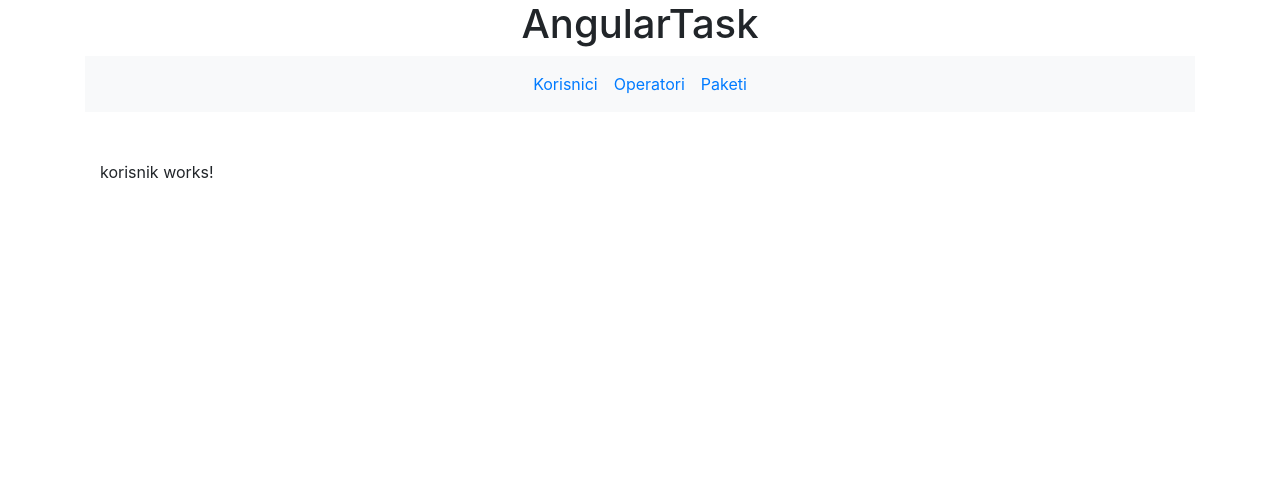
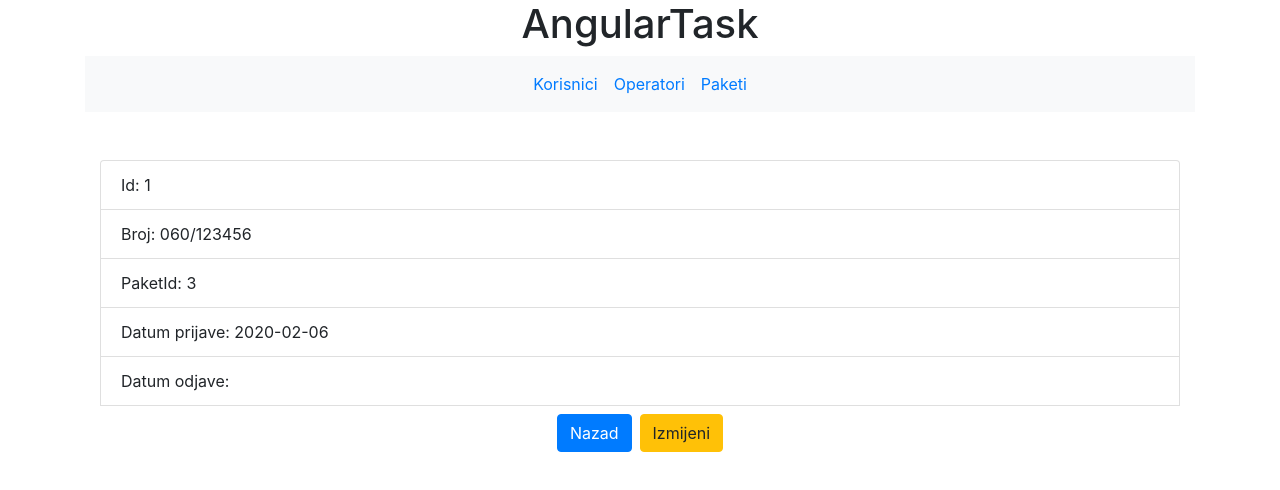
Before and after one commit to nemanjat053/AngularTask, an Angular app in the folder AngularTask/: page /korisnici/1 in a window 1280 px wide. Shown: the top 490 px of the page. Built offline with nearby package versions, Linux system fonts and the light colour scheme; data requests are answered from the project's data file.

Commit message:
Finished getting one item and deleting

```diff
--- a/AngularTask/src/app/components/korisnici/korisnici.component.html
+++ b/AngularTask/src/app/components/korisnici/korisnici.component.html
@@ -19,13 +19,14 @@
       <td>
         <button class="btn btn-primary">
           <a
-            [routerLink]="['/korisnic', korisnik.id]"
+            [routerLink]="['/korisnici', korisnik.id]"
             routerLinkActive="router-link-active"
+            style="color: white;"
             >Edit</a
           >
         </button>
         <button class="btn btn-danger" (click)="deleteKorisnik(korisnik.id)">
-            Delete
+          Delete
         </button>
       </td>
     </tr>
--- a/AngularTask/src/app/components/korisnik/korisnik.component.html
+++ b/AngularTask/src/app/components/korisnik/korisnik.component.html
@@ -1 +1,16 @@
-<p>korisnik works!</p>
+<ul class="list-group">
+  <li class="list-group-item">Id: {{ korisnik.id }}</li>
+  <li class="list-group-item">Broj: {{ korisnik.broj }}</li>
+  <li class="list-group-item">PaketId: {{ korisnik.paketId }}</li>
+  <li class="list-group-item">Datum prijave: {{ korisnik.datumPrijave }}</li>
+  <li class="list-group-item">Datum odjave: {{ korisnik.datumOdjave }}</li>
+
+  <div class="row mt-2">
+    <div class="col text-center">
+      <a routerLink="/artikli" class="btn btn-primary mr-2">Nazad</a>
+      <a class="btn btn-warning" (click)="navigateToEdit(korisnik.id)"
+        >Izmijeni</a
+      >
+    </div>
+  </div>
+</ul>
--- a/AngularTask/src/app/components/korisnik/korisnik.component.ts
+++ b/AngularTask/src/app/components/korisnik/korisnik.component.ts
@@ -1,15 +1,37 @@
 import { Component, OnInit } from '@angular/core';
+import { Korisnik } from 'src/app/model/Korisnik';
+import { KorisnikServiceService } from 'src/app/service/korisnik-service.service';
+import { ActivatedRoute, Router } from '@angular/router';
 
 @Component({
   selector: 'app-korisnik',
   templateUrl: './korisnik.component.html',
-  styleUrls: ['./korisnik.component.css']
+  styleUrls: ['./korisnik.component.css'],
 })
 export class KorisnikComponent implements OnInit {
+  korisnik: Korisnik = {
+    id: null,
+    paketId: null,
+    broj: '',
+    datumPrijave: '',
+    datumOdjave: null,
+  };
 
-  constructor() { }
+  constructor(
+    private ks: KorisnikServiceService,
+    private activatedRoute: ActivatedRoute,
+    private router: Router
+  ) {}
 
   ngOnInit(): void {
+    this.getKorisnik();
   }
 
+  getKorisnik() {
+    this.ks
+      .getOne(this.activatedRoute.snapshot.params["id"])
+      .subscribe((response) => (this.korisnik = response));
+  }
+
+  navigateToEdit(id: number) {}
 }
--- a/AngularTask/src/app/service/korisnik-service.service.ts
+++ b/AngularTask/src/app/service/korisnik-service.service.ts
@@ -12,15 +12,20 @@ export class KorisnikServiceService {
 
   private url = "http://localhost:3000/";
 
+  private korisnikPrefix = 'korisnik';
+  private operatorPrefix = 'operator';
+  private paketPrefix = 'paket';
+
+
   getAll(): Observable<Korisnik[]>{
-    return this.http.get<Korisnik[]>(this.url + 'korisnik')
+    return this.http.get<Korisnik[]>(this.url + this.korisnikPrefix)
   }
 
   getOne(id:number): Observable<Korisnik>{
-    return this.http.get<Korisnik>(this.url + id);
+    return this.http.get<Korisnik>(this.url + this.korisnikPrefix + '/' + id);
   }
 
   deleteOne(id:number): Observable<Korisnik>{
-    return this.http.delete<Korisnik>(this.url + id);
+    return this.http.delete<Korisnik>(this.url + this.korisnikPrefix + '/' + id);
   }
 }
--- a/AngularTask/src/server/db.json
+++ b/AngularTask/src/server/db.json
@@ -56,20 +56,6 @@
       "paketId": 1,
       "datumPrijave": "2020-01-16",
       "datumOdjave": null
-        },
-        {
-            "id": 3,
-            "broj": "064/654321",
-            "paketId": 2,
-            "datumPrijave": "2020-04-03",
-            "datumOdjave": null
-        },
-        {
-            "id": 4,
-            "broj": "064/000000",
-            "paketId": 1,
-            "datumPrijave": "2020-03-26",
-            "datumOdjave": null
     }
   ]
 }
```
Also changed, not shown: AngularTask/src/app/app-routing.module.ts (line endings or trailing spaces). Lines whose indentation alone changed are shown as unchanged.
